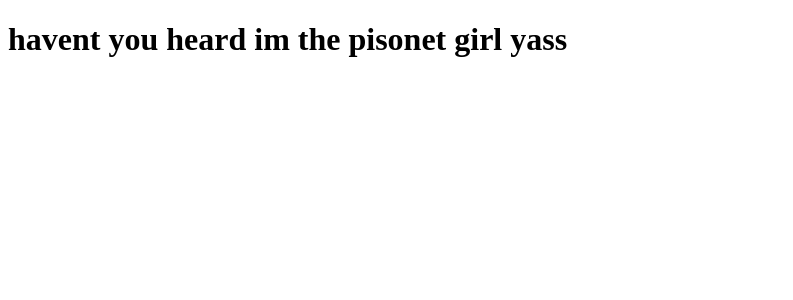
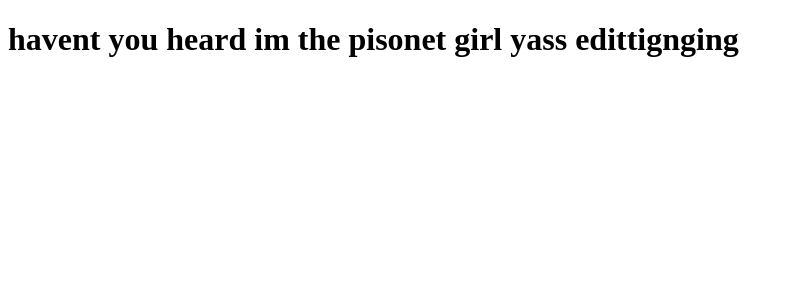
Before and after one commit to LoisMeow2/webprog-it243-vue.js, a Vue app in the folder firstsfc/: page / in a window 1280 px wide. Shown: the top 300 px of the page, without its empty margins (0-793 px from the left). Built offline with nearby package versions, Linux system fonts and the light colour scheme.

Commit message:
editegeasdasdasd

```diff
--- a/firstsfc/src/App.vue
+++ b/firstsfc/src/App.vue
@@ -6,10 +6,11 @@
 export default {
   data() {
     return {
-      message: 'havent you heard im the pisonet girl yass'
+      message: 'havent you heard im the pisonet girl yass edittignging'
     };
   }
 };
+
 </script>
 
 <style></style>
```
